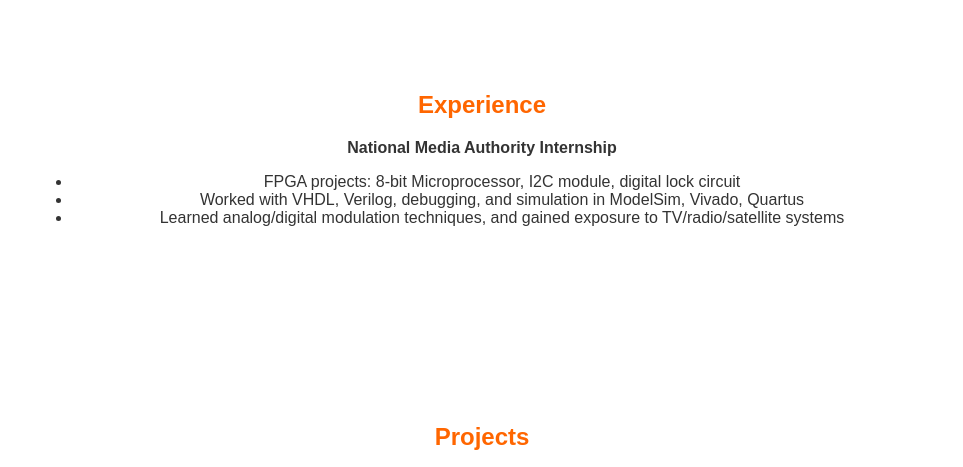
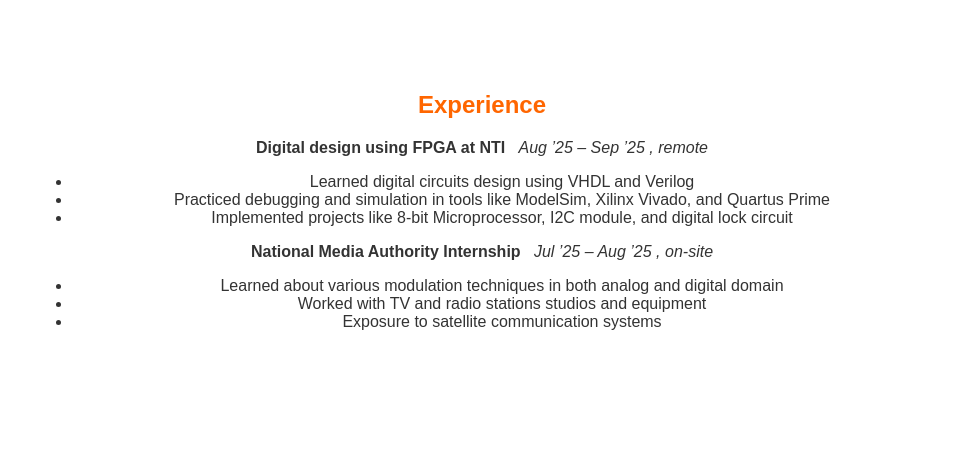
Before and after one commit to ahmed66mhmd/my_portofolio, a plain HTML site: page index.html in a window 1280 px wide. Shown: the part 3440-3907 px from the top of the page, without its empty margins (158-1121 px from the left). Drawn offline with Linux system fonts and the light colour scheme.

Commit message:
Update index.html
Update experience section

```diff
--- a/index.html
+++ b/index.html
@@ -136,14 +136,22 @@
     </div>
   </section>
 
-  <!-- Experience -->
+<!-- Experience -->
   <section id="experience">
     <h2>Experience</h2>
-    <p><strong>National Media Authority Internship</strong></p>
+
+    <p><strong>Digital design using FPGA at NTI</strong> &nbsp; <em>Aug ’25 – Sep ’25 , remote</em></p>
     <ul>
-      <li>FPGA projects: 8-bit Microprocessor, I2C module, digital lock circuit</li>
-      <li>Worked with VHDL, Verilog, debugging, and simulation in ModelSim, Vivado, Quartus</li>
-      <li>Learned analog/digital modulation techniques, and gained exposure to TV/radio/satellite systems</li>
+      <li>Learned digital circuits design using VHDL and Verilog</li>
+      <li>Practiced debugging and simulation in tools like ModelSim, Xilinx Vivado, and Quartus Prime</li>
+      <li>Implemented projects like 8-bit Microprocessor, I2C module, and digital lock circuit</li>
+    </ul>
+
+    <p><strong>National Media Authority Internship</strong> &nbsp; <em>Jul ’25 – Aug ’25 , on-site</em></p>
+    <ul>
+      <li>Learned about various modulation techniques in both analog and digital domain</li>
+      <li>Worked with TV and radio stations studios and equipment</li>
+      <li>Exposure to satellite communication systems</li>
     </ul>
   </section>
 
```
